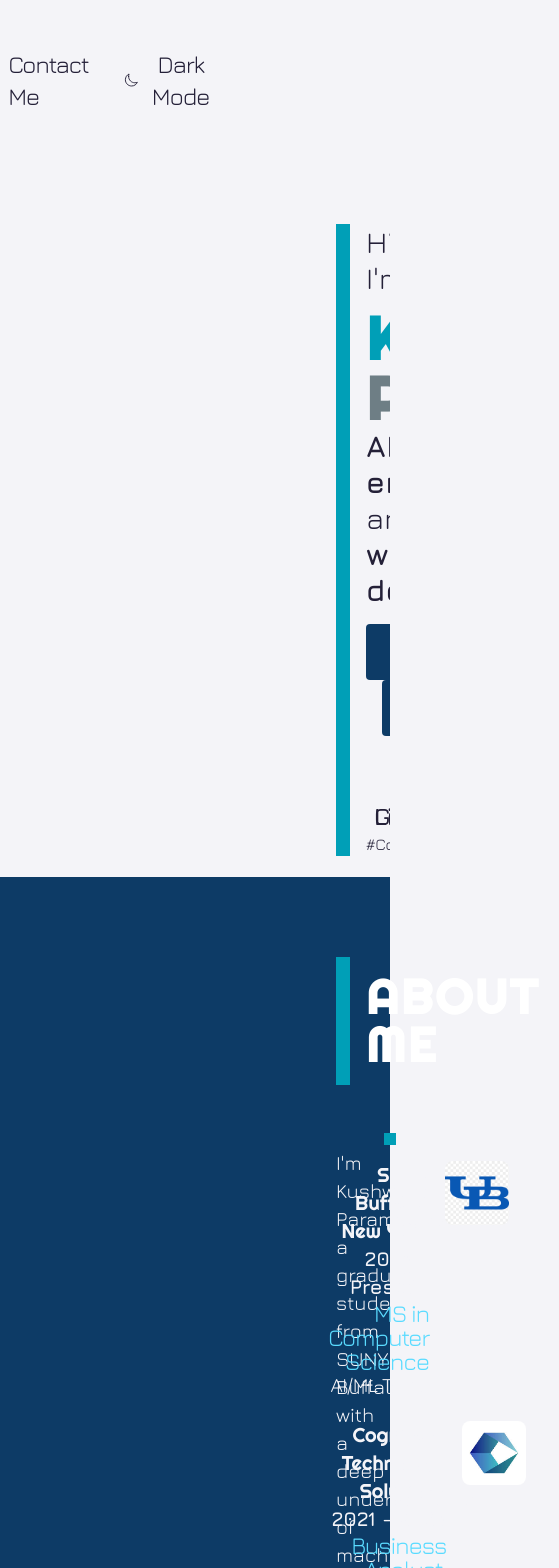
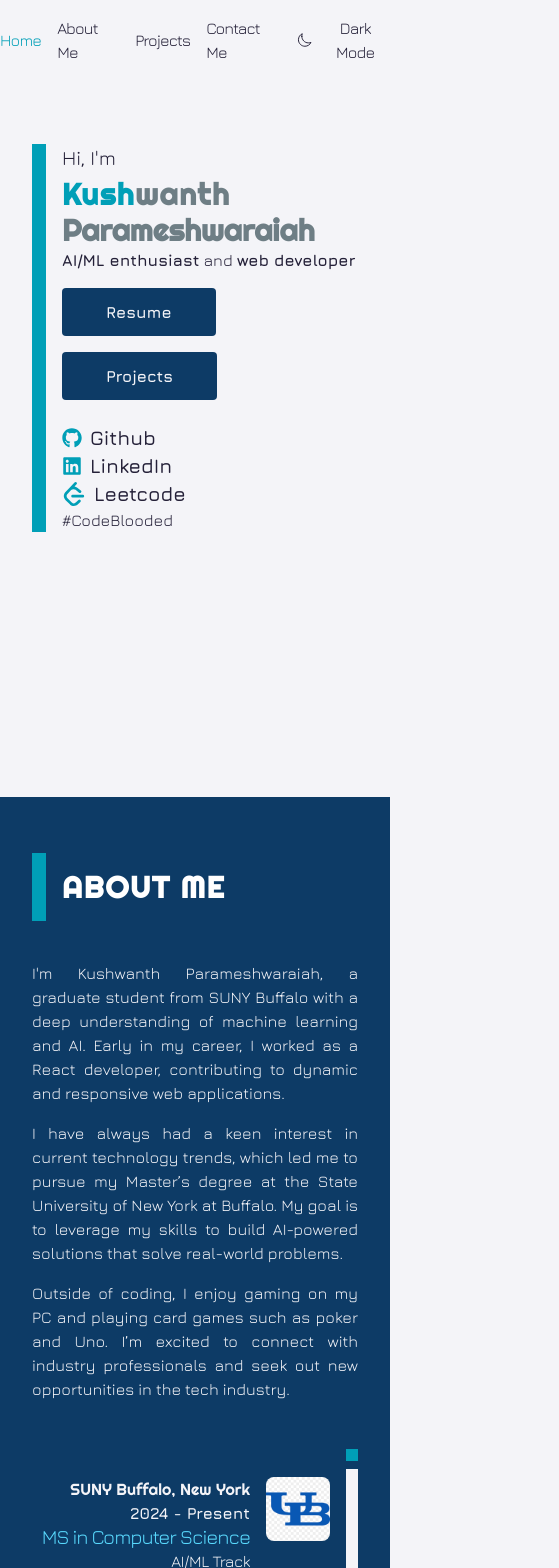
Before and after one commit to kira2406/kp-portfolio, a React (Vite) app: page / in a window 390 px wide. Shown: the top 1568 px of the page, 559 px wide, since content can reach past the window. Built offline with nearby package versions, Linux system fonts and the light colour scheme.

Commit message:
Fixed buggy animations

```diff
--- a/src/App.jsx
+++ b/src/App.jsx
@@ -34,7 +34,7 @@ export default function App() {
   };
 
   return (
-    <div >
+    <div className="max-w-full overflow-x-hidden">
     <Navbar handleThemeSwitch={handleThemeSwitch} theme={theme}/>
     <Home handleResumeDownload={handleResumeDownload}/>
     <About />
--- a/src/components/Navbar.jsx
+++ b/src/components/Navbar.jsx
@@ -7,15 +7,15 @@ import { delay, motion } from "framer-motion"
 
 const Navbar = ({ handleThemeSwitch, theme }) => {
   return (
-    <div className="flex items-center justify-end py-12 mx-44 bg-light-background dark:bg-dark-background">
-      <motion.div initial={{y:-100, opacity:0}} animate={{y:0, opacity:1}} transition={{duration:0.6,delay: 4}} className="flex items-center justify-center gap-9 text-2xl font-jura tracking-tighter">
+    <div className="w-full md:w-auto flex items-center justify-center py-4 lg:py-10 md:mx-20 lg:mx-44 bg-light-background dark:bg-dark-background">
+      <motion.div initial={{y:-100, opacity:0}} animate={{y:0, opacity:1}} transition={{duration:0.6,delay: 4}} className="flex items-center justify-center gap-4 lg:gap-9 font-jura tracking-tighter">
         <Link
           to="hero"
           spy={true}
           smooth={true}
           offset={50}
           duration={500}
-          className="text-2xl active cursor-pointer"
+          className="text-base md:text-2xl active cursor-pointer"
         >
           Home
         </Link>
@@ -25,7 +25,7 @@ const Navbar = ({ handleThemeSwitch, theme }) => {
           smooth={true}
           offset={-100}
           duration={500}
-          className="text-2xl text-light-text dark:text-dark-text cursor-pointer"
+          className="text-base md:text-2xl text-light-text dark:text-dark-text cursor-pointer"
         >
           About Me
         </Link>
@@ -35,7 +35,7 @@ const Navbar = ({ handleThemeSwitch, theme }) => {
           smooth={true}
           offset={-100}
           duration={500}
-          className="text-2xl text-light-text dark:text-dark-text cursor-pointer"
+          className="text-base md:text-2xl text-light-text dark:text-dark-text cursor-pointer"
         >
           Projects
         </Link>
@@ -45,12 +45,12 @@ const Navbar = ({ handleThemeSwitch, theme }) => {
           smooth={true}
           offset={-100}
           duration={500}
-          className="text-2xl text-light-text dark:text-dark-text cursor-pointer"
+          className="text-base md:text-2xl text-light-text dark:text-dark-text cursor-pointer"
         >
           Contact Me
         </Link>
         <button
-          className="flex items-center text-2xl text-light-text dark:text-dark-text transition-colors duration-0"
+          className="flex items-center text-base md:text-2xl text-light-text dark:text-dark-text transition-colors duration-0"
           onClick={handleThemeSwitch}
         >
           {theme === "dark" ? (
--- /dev/null
+++ b/src/components/Navbar2.jsx
@@ -0,0 +1,9 @@
+import React from 'react'
+
+const Navbar2 = () => {
+  return (
+    <div className='h-10vh flex justify-between z-50 text-white lg:py-5 px-20 py-4' >Navbar2</div>
+  )
+}
+
+export default Navbar2
--- a/src/components/ProjectCard.jsx
+++ b/src/components/ProjectCard.jsx
@@ -1,8 +1,22 @@
-import React from "react";
+import React, { useEffect, useState } from "react";
 import { FaGithub } from "react-icons/fa6";
 import { motion } from "framer-motion";
 
 const ProjectCard = ({ project }) => {
+  const [isLargeScreen, setIsLargeScreen] = useState(false);
+
+    useEffect(() => {
+      // Check if the screen size is large
+      const handleResize = () => {
+        setIsLargeScreen(window.innerWidth >= 1024); // lg breakpoint
+      };
+
+      handleResize();
+      window.addEventListener("resize", handleResize);
+
+      return () => window.removeEventListener("resize", handleResize);
+    }, []);
+
   const title = project?.title;
   const desc = project?.desc;
   const tags = project?.tags;
@@ -15,9 +29,13 @@ const ProjectCard = ({ project }) => {
     if (link){
     window.open(link, "_blank");
     }
-  };
+  }
 
-  return (
+
+
+  return (<>
+    {isLargeScreen ?
+
     <motion.div initial={{opacity:0, y:70}} whileInView={{opacity:1, y:0}} transition={{duration: 0.5}} className="bg-light-secondary p-4 md:p-6 lg:p-8 grid grid-cols-1 md:grid-cols-[1fr_2fr] lg:grid-cols-[2fr_10fr] hover:shadow-xl hover:-translate-y-2 duration-300 rounded-xl transform transition-all">
       {thumbnail ? <img src={thumbnail} className="mb-4 md:mb-0 pr-0 md:pr-4"/>: <div></div>}
       <div>
@@ -52,7 +70,43 @@ const ProjectCard = ({ project }) => {
         </div>
       </div>
     </motion.div>
-  );
-};
+    :
+    <div initial={{opacity:0, y:70}} whileInView={{opacity:1, y:0}} transition={{duration: 0.5}} className="bg-light-secondary p-4 md:p-6 lg:p-8 grid grid-cols-1 md:grid-cols-[1fr_2fr] lg:grid-cols-[2fr_10fr] hover:shadow-xl hover:-translate-y-2 duration-300 rounded-xl transform transition-all">
+      {thumbnail ? <img src={thumbnail} className="mb-4 md:mb-0 pr-0 md:pr-4"/>: <div></div>}
+      <div>
+        <div className="grid grid-cols-[2fr_1fr] md:grid-cols-[8fr_2fr] lg:grid-cols-[10fr_2fr] mb-4 md:mb-0"><h1 className="text-light-background text-lg md:text-2xl font-righteous pb-4">
+          {title}
+        </h1>
+        {deployedLink && <button className="bg-light-red rounded-md md:rounded-xl lg:rounded-xl font-jura text-sm md:text-base lg:text-lg py-2 px-0 m-2" onClick={()=>handleURLClick(deployedLink)}>OPEN APP</button>}
+        </div>
+        {desc.map((content, key) => (
+          <p
+            key={key}
+            className="text-base md:text-xl font-jura text-gray-200 text-justify"
+          >
+            {content}
+          </p>
+        ))}
+        {(githubLink || deployedLink) && (
+          <div
+            className="text-light-background flex flex-row items-center font-jura pt-2"
+
+          >
+            <FaGithub className="mr-2" />
+            <span className="cursor-pointer hover:text-lightblue" onClick={() => handleURLClick(githubLink)}>{githubLink}</span>
+          </div>
+        )}
+        <div className="pt-4 flex flex-wrap">
+          {techs.map((tech, key) => (
+            <span className="px-3 md:px-4 mr-2 md:mr-4 bg-lightblue rounded-lg md:rounded-xl font-jura text-sm md:text-base" key={key}>
+              {tech}
+            </span>
+          ))}
+        </div>
+      </div>
+    </div>
+    }
+    </>)
+  }
 
 export default ProjectCard;
--- a/src/components/Timeline.jsx
+++ b/src/components/Timeline.jsx
@@ -40,10 +40,10 @@ const LeftEventCard = ({heading, year, course, description, logo}) => {
     return (<div className='flex flex-row-reverse gap-x-4 p-2 items-start'>
         <img src={logo} className='mx-auto h-16 rounded-lg'/>
         <div className='flex flex-col items-end'>
-            <div className='text-xl font-righteous text-light-background text-right'>{heading}</div>
-            <div className='text-xl font-jura text-light-background text-right font-bold'>{year}</div>
-            <div className='text-2xl font-jura text-lightblue text-right tracking-tighter leading-6'>{course}</div>
-            <div className='text-xl font-jura text-light-background tracking-tight leading-6 text-justify'>{description}</div>
+            <div className='text-base md:text-xl font-righteous text-light-background text-right'>{heading}</div>
+            <div className='text-base md:text-xl font-jura text-light-background text-right font-bold'>{year}</div>
+            <div className='text-xl md:text-2xl font-jura text-lightblue text-right tracking-tighter leading-6'>{course}</div>
+            <div className='text-base md:text-xl font-jura text-light-background tracking-tight leading-6 text-justify'>{description}</div>
         </div>
     </div>)
 }
@@ -52,10 +52,10 @@ const RightEventCard = ({heading, year, course, description, logo}) => {
     return (<div className='flex flex-row gap-x-2 p-2 items-start'>
         <img src={logo} className='mx-auto h-16 rounded-lg'/>
         <div className='flex flex-col'>
-            <div className='text-xl font-righteous text-light-background '>{heading}</div>
-            <div className='text-xl font-jura text-light-background font-bold'>{year}</div>
-            <div className='text-2xl font-jura text-lightblue tracking-tighter leading-6 '>{course}</div>
-            <div className='text-xl font-jura text-light-background tracking-tight leading-6 text-right'>{description}</div>
+            <div className='text-base md:text-xl font-righteous text-light-background '>{heading}</div>
+            <div className='text-base md:text-xl font-jura text-light-background font-bold'>{year}</div>
+            <div className='text-xl md:text-2xl font-jura text-lightblue tracking-tighter leading-6 '>{course}</div>
+            <div className='text-base md:text-xl font-jura text-light-background tracking-tight leading-6 text-right'>{description}</div>
         </div>
     </div>)
 }
--- a/src/pages/About.jsx
+++ b/src/pages/About.jsx
@@ -5,33 +5,33 @@ import { motion } from "framer-motion";
 
 const About = () => {
   return (
-    <div id="about" className="bg-light-secondary dark:bg-dark-secondary py-8 min-h-screen h-full">
-      <div className="mx-80 py-8">
-        <div className="flex gap-4 p-4">
-          <div className="border-l-[14px] border-light-primary p-4 text-white text-5xl font-righteous font-bold tracking-wider">
+    <div id="about" className="bg-light-secondary dark:bg-dark-secondary py-8 min-h-screen h-full overflow-x-hidden">
+      <div className="mx-4 md:mx-16 lg:mx-80 py-4 md:py-6 lg:py-8">
+        <div className="flex gap-4 px-4 py-2 md:p-4">
+          <div className="border-l-[14px] border-light-primary p-4 text-white text-3xl md:text-4xl lg:text-5xl font-righteous font-bold tracking-wider">
             ABOUT ME
           </div>
         </div>
-        <div className="flex gap-4 py-8">
-          <motion.div initial={{opacity:0, x:-100}} whileInView={{opacity:1, x:0}} transition={{duration: 0.5}} className="w-6/12 p-4 h-full">
-            <p className="text-xl font-jura text-light-background text-justify mb-4">
+        <div className="flex flex-col md:flex-row gap-4 py-4 md:py-6 lg:py-8">
+          <motion.div initial={{opacity:0, x:-100}} whileInView={{opacity:1, x:0}} transition={{duration: 0.5}} className="w-full md:w-6/12 p-4 h-full">
+            <p className="text-base md:text-xl font-jura text-light-background text-justify mb-4">
               I'm Kushwanth Parameshwaraiah, a graduate student from SUNY
               Buffalo with a deep understanding of machine learning and AI.
               Early in my career, I worked as a React developer, contributing to
               dynamic and responsive web applications.{" "}
             </p>
-            <p className="text-xl font-jura text-light-background text-justify mb-4">
+            <p className="text-base md:text-xl font-jura text-light-background text-justify mb-4">
               I have always had a keen interest in current technology trends,
               which led me to pursue my Master’s degree at the State University
               of New York at Buffalo. My goal is to leverage my skills to build
               AI-powered solutions that solve real-world problems.
             </p>
             {/* <p className="text-xl font-jura text-light-background text-justify mb-4">My goal is to leverage my skills to build AI-powered solutions to solve real-world problems.</p> */}
-            <p className="text-xl font-jura text-light-background text-justify mb-4">
+            <p className="text-base md:text-xl font-jura text-light-background text-justify mb-4">
             Outside of coding, I enjoy gaming on my PC and playing card games such as poker and Uno. I’m excited to connect with industry professionals and seek out new opportunities in the tech industry.
             </p>
           </motion.div>
-          <div className="w-6/12 px-4 h-full">
+          <div className="w-full md:w-6/12 px-4 h-full">
             <Timeline events={events} />
           </div>
         </div>
--- a/src/pages/Contact.jsx
+++ b/src/pages/Contact.jsx
@@ -41,8 +41,8 @@ const Contact = ({ handleResumeDownload }) => {
       id="contact"
       className="bg-light-secondary dark:bg-dark-secondary py-8"
     >
-      <div className="mx-4 md:mx-16 lg:mx-80 min-h-full py-8">
-        <div className="flex gap-4 p-4">
+      <div className="mx-4 md:mx-16 lg:mx-80 min-h-full py-4 md:py-6 lg:py-8">
+        <div className="flex gap-4 px-4 py-2 md:p-4">
           <div className="border-l-[14px] border-light-primary p-4 text-light-background text-3xl md:text-4xl lg:text-5xl font-righteous font-bold tracking-wider">
             REACH OUT TO ME
           </div>
--- a/src/pages/Home.jsx
+++ b/src/pages/Home.jsx
@@ -27,15 +27,15 @@ const Home = ({handleResumeDownload}) => {
       id="home"
       className="dark:bg-dark-background  bg-light-background min-h-[85vh] h-[85vh] overflow-x-hidden overflow-y-hidden"
     >
-      <div className="mx-80">
+      <div className="mx-4 md:mx-16 lg:mx-80">
         <div className="flex gap-4">
-          <div className="w-1/2 p-4 h-screen">
+          <div className="w-full md:w-1/2 p-4 h-screen">
             <div className="h-12"></div>
             <motion.div className="border-l-[14px] border-light-primary dark:border-dark-primary pl-4 h-max " initial={{y:-150, opacity:0}} animate={{y:0, opacity:1}} transition={{duration:0.5, delay:1}}>
-              <motion.div initial={{x:-150, opacity:0}} animate={{x:0, opacity:1}} transition={{duration:0.5, delay:1.2}} className="m-0 font-jura text-3xl pb-3 text-light-text dark:text-dark-text">
+              <motion.div initial={{x:-150, opacity:0}} animate={{x:0, opacity:1}} transition={{duration:0.5, delay:1.2}} className="m-0 font-jura  text-xl md:text-2xl lg:text-3xl pb-1 md:pb-3 text-light-text dark:text-dark-text">
                 Hi, I'm
               </motion.div>
-              <motion.div initial={{x:-50, opacity:0}} animate={{x:0, opacity:1}} transition={{duration:0.5, delay:2}} className=" m-0 font-righteous text-6xl font-bold tracking-wider">
+              <motion.div initial={{x:-50, opacity:0}} animate={{x:0, opacity:1}} transition={{duration:0.5, delay:2}} className=" m-0 font-righteous text-3xl md:text-4xl lg:text-6xl font-bold tracking-wider">
                 <span className="text-light-primary dark:text-dark-primary">
                   Kush
                 </span>
@@ -43,17 +43,19 @@ const Home = ({handleResumeDownload}) => {
                   wanth
                 </span>
               </motion.div>
-              <motion.div initial={{x:-50, opacity:0}} animate={{x:0, opacity:1}} transition={{duration:0.5, delay:2.5}} className="text-light-gray dark:text-dark-gray m-0 font-righteous text-6xl font-bold tracking-wider">
+              <motion.div initial={{x:-50, opacity:0}} animate={{x:0, opacity:1}} transition={{duration:0.5, delay:2.5}} className="text-light-gray dark:text-dark-gray m-0 font-righteous text-3xl md:text-4xl lg:text-6xl font-bold tracking-normal md:tracking-wider">
                 Parameshwaraiah
               </motion.div>
-              <motion.div initial={{y:-50, opacity:0}} animate={{y:0, opacity:1}} transition={{duration:0.5, delay:3}} className="m-0 font-jura text-3xl text-light-text dark:text-dark-text">
+              <motion.div initial={{y:-50, opacity:0}} animate={{y:0, opacity:1}} transition={{duration:0.5, delay:3}} className="m-0 font-jura text-base md:text-2xl lg:text-3xl text-light-text dark:text-dark-text">
                 <span className="font-bold">AI/ML enthusiast</span> and{" "}
                 <span className="font-bold">web developer</span>
               </motion.div>
-              <motion.div className="pt-4" initial={{opacity:0}} animate={{opacity:1}} transition={{duration:1, delay:4}}>
-                <button onClick={handleResumeDownload} className="bg-light-secondary dark:bg-dark-secondary rounded text-dark-text dark:text-dark-text font-bold py-3 px-11 font-jura text-2xl mr-4">
+              <motion.div className="pt-4 flex flex-col md:flex-row" initial={{opacity:0}} animate={{opacity:1}} transition={{duration:1, delay:4}}>
+                <a>
+                <button onClick={handleResumeDownload} className="bg-light-secondary dark:bg-dark-secondary rounded text-dark-text dark:text-dark-text font-bold mb-4 lg:mb-0 py-3 px-11 font-jura text-base md:text-2xl md:mr-4">
                   Resume
                 </button>
+                </a>
 
                   <Link
                     to="projects"
@@ -62,27 +64,27 @@ const Home = ({handleResumeDownload}) => {
                     offset={-50}
                     duration={500}
                   >
-                    <button className="bg-light-secondary dark:bg-dark-secondary rounded text-dark-text dark:text-dark-text font-bold py-3 px-11 font-jura text-2xl mx-4">
+                    <button className="bg-light-secondary dark:bg-dark-secondary rounded text-dark-text dark:text-dark-text font-bold py-3 px-11 font-jura text-base md:text-2xl mx-0 md:mx-4">
                     Projects
                 </button>
                   </Link>
               </motion.div>
-              <motion.div className="grid grid-cols-3 pt-16 text-light-text dark:text-dark-text"initial={{opacity:0}} animate={{opacity:1}} transition={{duration:1, delay:4}}>
+              <motion.div className="grid grid-cols-1 md:grid-cols-3 pt-6 md:pt-16 text-light-text dark:text-dark-text"initial={{opacity:0}} animate={{opacity:1}} transition={{duration:1, delay:4}}>
                 <div className="flex items-center cursor-pointer" onClick={handleGithub}>
-                  <FaGithub className="text-light-primary dark:text-dark-primary text-2xl" />
-                  <span className="ml-2 font-jura font-semibold text-2xl">
+                  <FaGithub className="text-light-primary dark:text-dark-primary text-xl md:text-2xl" />
+                  <span className="ml-2 font-jura font-semibold text-xl md:text-2xl">
                     Github
                   </span>
                 </div>
                 <div className="flex items-center cursor-pointer" onClick={handleLinkedIn}>
-                  <FaLinkedin className="text-light-primary dark:text-dark-primary text-2xl" />
-                  <span className="ml-2 font-jura font-semibold text-2xl">
+                  <FaLinkedin className="text-light-primary dark:text-dark-primary text-xl md:text-2xl" />
+                  <span className="ml-2 font-jura font-semibold text-xl md:text-2xl">
                     LinkedIn
                   </span>
                 </div>
                 <div className="flex items-center cursor-pointer" onClick={handleLeetcode}>
                   <SiLeetcode className="text-light-primary dark:text-dark-primary text-2xl" />
-                  <span className="ml-2 font-jura font-semibold text-2xl">
+                  <span className="ml-2 font-jura font-semibold text-xl md:text-2xl">
                     Leetcode
                   </span>
                 </div>
@@ -90,7 +92,7 @@ const Home = ({handleResumeDownload}) => {
               <motion.div initial={{opacity:0}} animate={{opacity:1}} transition={{duration:1, delay:4}} className="font-jura text-light-text dark:text-dark-text">#CodeBlooded</motion.div>
             </motion.div>
           </div>
-          <div className="w-1/2 p-4 text-light-text dark:text-dark-text">
+          <div className="hidden md:block w-1/2 p-4 text-light-text dark:text-dark-text">
             <div
               className="relative h-screen flex justify-end items-center ml-40 mt-20"
               onMouseEnter={() => setIsHovered(true)}
--- a/src/pages/Projects.jsx
+++ b/src/pages/Projects.jsx
@@ -12,12 +12,10 @@ const Projects = ({projects}) => {
     setFilteredProjects(projects.filter(item => item.tags.includes(selected)))
   }, [selected])
 
-  console.log("filtered" ,filteredProjects)
-
   return (
     <div id="projects" className="bg-light-primary dark:bg-dark-primary">
-      <div className="mx-4 md:mx-16 lg:mx-80 min-h-screen py-8">
-        <div className="flex gap-4 p-4">
+      <div className="mx-4 md:mx-16 lg:mx-80 min-h-screen py-4 md:py-6 lg:py-8">
+        <div className="flex gap-4 px-4 py-2 md:p-4">
         <div className="border-l-[14px] border-light-secondary p-4 text-white text-3xl md:text-4xl lg:text-5xl font-righteous font-bold tracking-wider">
         PROJECTS
         </div>
--- a/src/pages/Tech.jsx
+++ b/src/pages/Tech.jsx
@@ -4,13 +4,13 @@ const Tech = ({skills}) => {
   return (
     <div id="skills"
     className="dark:bg-dark-background bg-light-background py-8 min-h-screen h-full">
-        <div className="mx-4 md:mx-16 lg:mx-80 py-8">
-        <div className="flex gap-4 p-4">
+        <div className="mx-4 md:mx-16 lg:mx-80 py-4 md:py-6 lg:py-8">
+        <div className="flex gap-4 px-4 py-2 md:p-4">
         <div className="border-l-[14px] border-light-primary p-4 text-light-secondary dark:text-dark-text text-3xl md:text-4xl lg:text-5xl font-righteous font-bold tracking-wider">
         SKILLS
         </div>
         </div>
-        <div className='w-full py-10 grid grid-cols-1 md:grid-cols-2 lg:grid-cols-4 justify-center items-start'>
+        <div className='w-full py-10 grid grid-cols-1 md:grid-cols-2 lg:grid-cols-4 justify-center items-start px-8 md:px-0'>
         {skills.map((parentSkill, key)=>(
           <Fragment key={key}>
             <div className='w-full lg:w-64 px-4 py-6 my-4 bg-white dark:bg-gray-800 rounded-xl transform transition-all hover:-translate-y-2 duration-300  shadlow-lg dark:shadow-light-secondary hover:shadow-xl items-center'>
```
